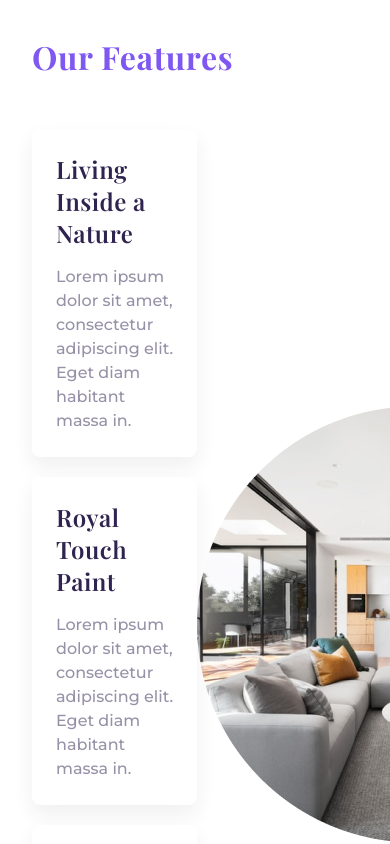
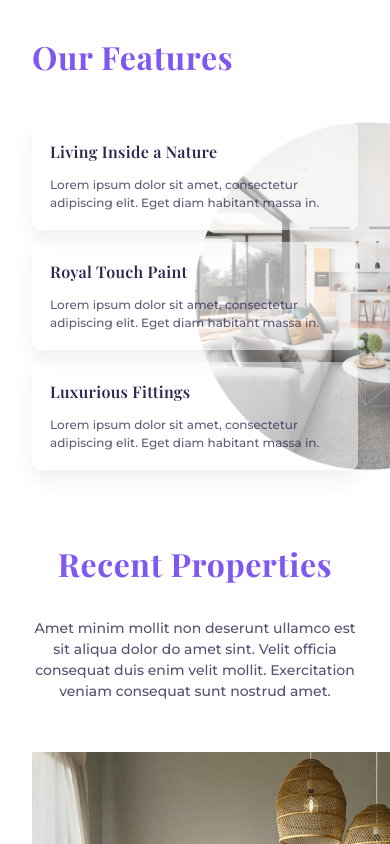
Before and after one commit to Melka1/starter-app, a Next.js app: page / in a window 390 px wide. Shown: the part 2280-3124 px from the top of the page. Built offline with nearby package versions, Linux system fonts and the light colour scheme; no server answers.

Commit message:
our features component query updated

```diff
--- a/src/components/homepage/OurFeatures.js
+++ b/src/components/homepage/OurFeatures.js
@@ -5,7 +5,7 @@ import {Cover} from '@/assets/images'
 
 function OurFeatures() {
   return (
-    <div className={styles['our-features'] + ' section--padding'}>
+    <div className={styles['our--features'] + ' section--padding'}>
       <p className='heading1 left'>Our Features</p>
       <div className={styles['our--feature--container']}>
         <div className={styles['our--feature--list']}>
--- a/src/components/homepage/styles/our-features.module.css
+++ b/src/components/homepage/styles/our-features.module.css
@@ -1,5 +1,5 @@
 /* .our-features {
-
+  padding: ;
 } */
 
 .our--feature--container {
@@ -7,6 +7,7 @@
   margin-top: 42px;
   justify-content: space-between;
   align-items: center;
+  position: relative;
 }
 
 .our--feature--list {
@@ -35,3 +36,91 @@
 
   color: rgba(47, 35, 79, 0.5);
 }
+
+.our--feature--container img {
+  position: relative;
+}
+
+@media screen and (max-width:1024px) {
+  .our--feature--container {
+    gap: 50px;
+  }
+
+  .our--feature--container img {
+    height: 350px;
+    width: 350px;
+  }
+
+  .our--feature--desc {
+    font-size: 14px;
+    line-height: 21px;
+
+  }
+}
+
+@media screen and (max-width:768px) {
+  .our--features {
+    padding: 2rem 5rem;
+  }
+
+  .our--feature--container {
+    gap: 40px;
+    margin-top: 35px;
+  }
+
+  .our--feature--container img {
+    height: 250px;
+    width: 250px;
+  }
+
+  .our--feature--list {
+    gap: 12px;
+  }
+
+  .our--feature--desc {
+    font-size: 12px;
+    line-height: 18px;
+
+  }
+
+  .our--feature {
+    padding: 18px;
+    gap:12px;
+  }
+}
+
+@media screen and (max-width:425px) {
+  .our--features {
+    padding: 2rem 2rem;
+  }
+
+  .our--feature--container img {
+    position: absolute;
+    z-index: -1;
+    width: auto;
+    height: 100%;
+    opacity: 0.8;
+    left: 50%;
+    top: 0;
+  }
+
+  .our--feature--desc {
+    color: rgba(47, 35, 79, 0.75);
+  }
+
+  .our--feature {
+    background: rgba(255, 255, 255, 0.5);
+  }
+}
+
+@media screen and (max-width:320px) {
+  .our--feature {
+    padding: 12px;
+  }
+
+  .our--feature--desc {
+    font-size: 10px;
+    line-height: 15px;
+    font-weight: 600;
+  }
+}
--- a/src/styles/globals.css
+++ b/src/styles/globals.css
@@ -171,6 +171,11 @@ a {
   .subtitle {
     font-size: 18px;
   }
+
+  .heading2 {
+    font-size: 21px;
+    line-height: 28px;
+  }
 }
 
 @media screen and (max-width:768px) {
@@ -178,6 +183,14 @@ a {
     font-size: 16px;
   }
 
+  .heading1 {
+    font-size: 36px;
+  }
+
+  .heading2 {
+    font-size: 16px;
+    line-height: 24px;
+  }
 }
 
 @media screen and (max-width:425px) {
@@ -214,6 +227,11 @@ a {
   line-height: 36px;
  }
 
+ .heading2 {
+  font-size: 14px;
+  line-height: 21px;
+ }
+
  .subtitle {
   font-size: 12px;
   line-height: 18px;
```
